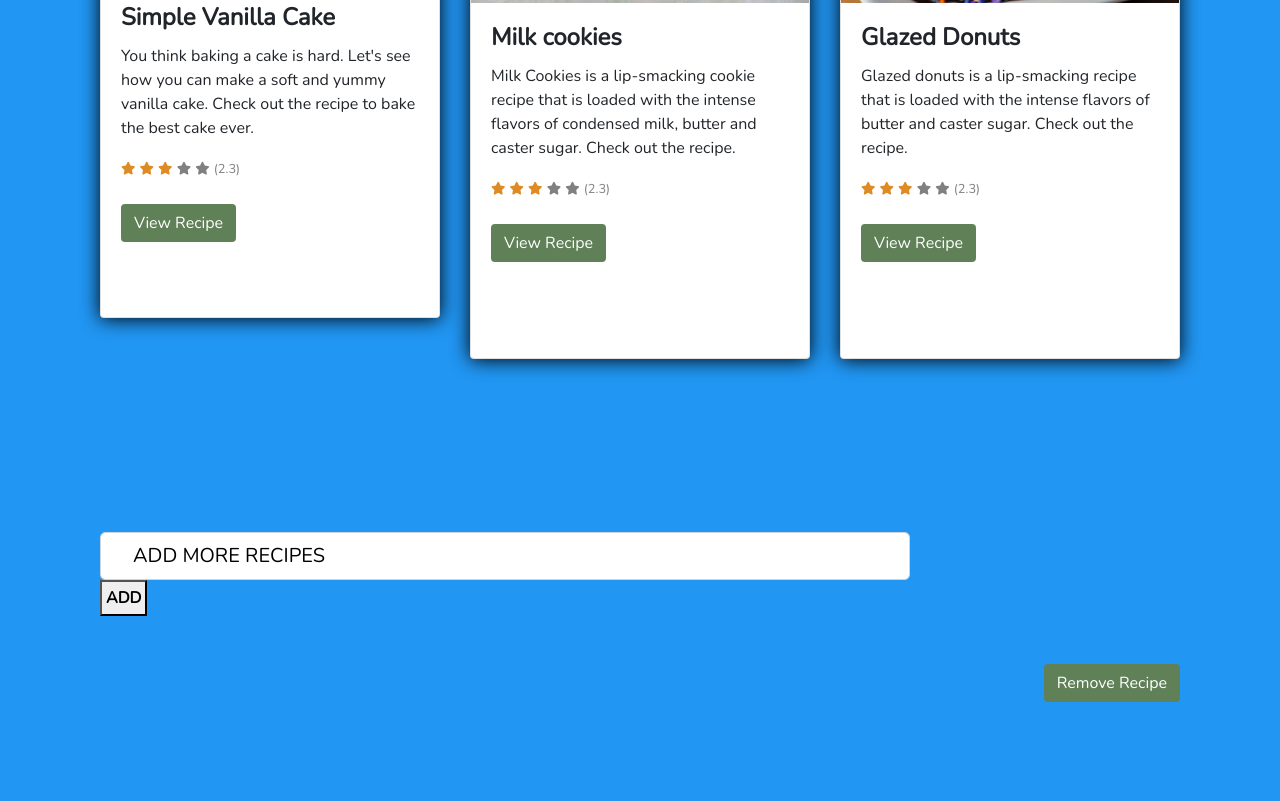
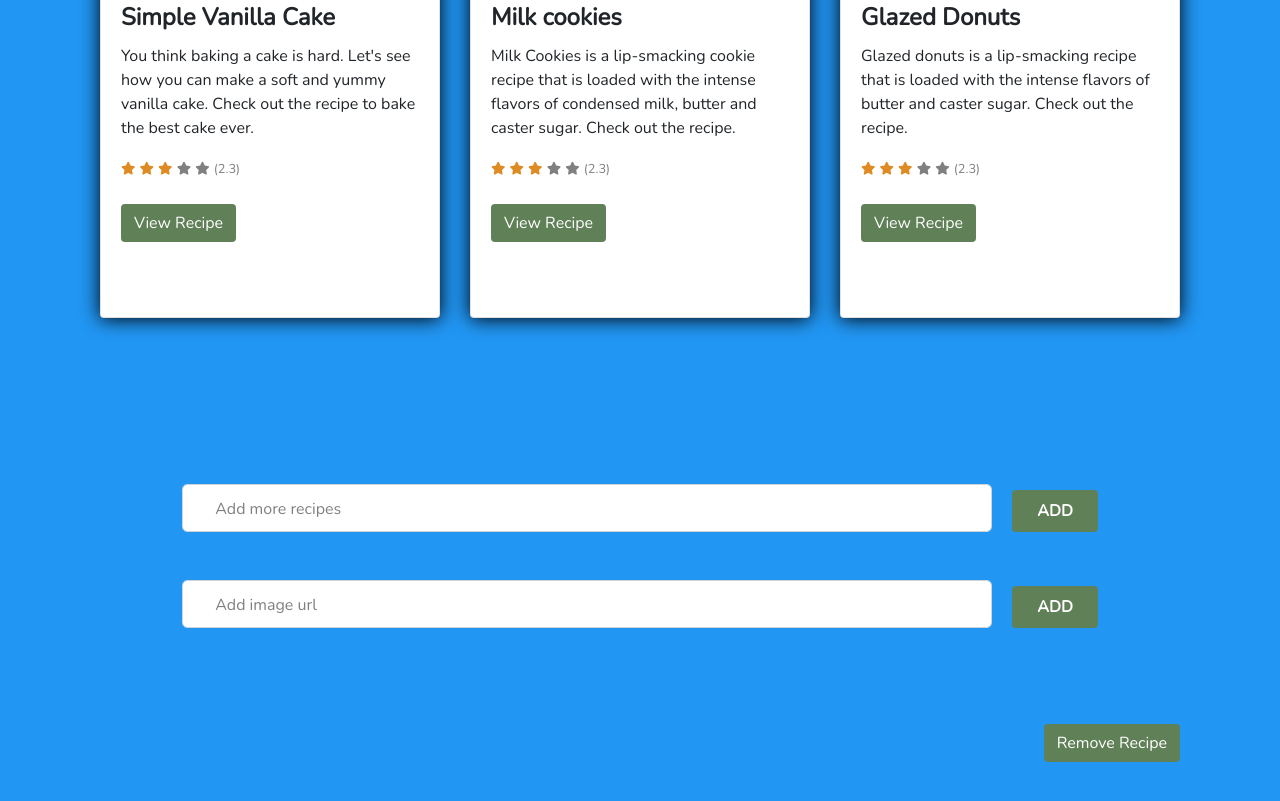
Before and after one commit to taiwoyewole/Recipe-App, a plain HTML site: page index.html in a window 1280 px wide. Shown: the part 1463-2264 px from the top of the page. Before the commit the page ends 2213 px from the top, so only its background shows below. Drawn offline with nearby package versions, Linux system fonts and the light colour scheme.

Commit message:
add changes

```diff
--- a/index.html
+++ b/index.html
@@ -116,7 +116,7 @@
                     </div>
                 </div>
                 <div class="row">
-                    <div class="col-12 col-sm-12 col-md-6 col-lg-4 my-5 large-screen">
+                    <div class="col-12 col-sm-12 col-md-6 col-lg-4 mt-5 large-screen">
                         <div class="card second-col">
                             <img class="card-img-top img-fluid h-50" src="/assets/images/vanilla-cake.jpg" alt="Card image">
                             <div class="card-body">
@@ -175,13 +175,17 @@
                         </div>
                     </div>
                 </div>
-                <div class="form-group input-group-lg my-5 has-search" action="index.html" method="post">
-                    <input type="text" class="form-control search w-75" placeholder="ADD MORE RECIPES">
-                    <button class="p-1" type="submit"><strong>ADD</strong></button>
+                <div class="form-group input-group-lg my-5 has-search text-center" action="index.html" method="post">
+                    <input type="text" class="form-control search d-inline w-75 mr-3" placeholder="Add more recipes">
+                    <button class="d-inline py-2 px-4 btn" type="submit"><strong>ADD</strong></button>
+                </div>
+                <div class="form-group input-group-lg my-5 has-search text-center" action="index.html" method="post">
+                    <input type="text" class="form-control search d-inline w-75 mr-3" placeholder="Add image url">
+                    <button class="d-inline py-2 px-4 btn" type="submit"><strong>ADD</strong></button>
                 </div>
                 <div class="recipe-board mb-5">
 
-                    <a href="" class="btn float-right mb-5">Remove Recipe</a>
+                    <a href="" class="btn float-right my-5">Remove Recipe</a>
                 </div>
             </div>
         </section>
--- a/style.css
+++ b/style.css
@@ -68,6 +68,15 @@ body {
     color: yellow;
     box-shadow: 0px 0px 20px 2px yellow;
 }
+
+button:focus {
+    outline: none;
+}
+.search::placeholder {
+    color: gray;
+    font-size: 16px;
+}
+
 /* #pizza {
     background: #fff;
 } */
```
